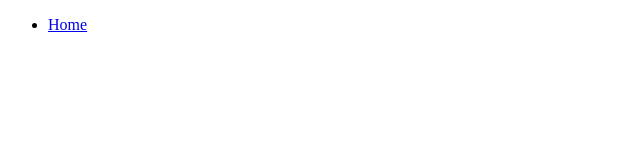
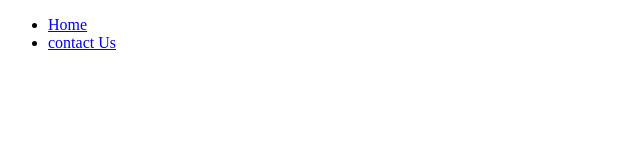
Before and after one commit to Prajwalprakash3722/fc-git-workshop, a plain HTML site: page index.html in a window 1280 px wide. Shown: the full height of the page, 0-640 px from the left. Drawn offline with Linux system fonts and the light colour scheme.

Commit message:
added a second navbar element

```diff
--- a/index.html
+++ b/index.html
@@ -13,6 +13,7 @@
         <nav>
             <ul>
                 <li><a href="index.html">Home</a></li>
+                <li><a href="/">contact Us</a></li>
             </ul>
         </nav>
     </header>
```
